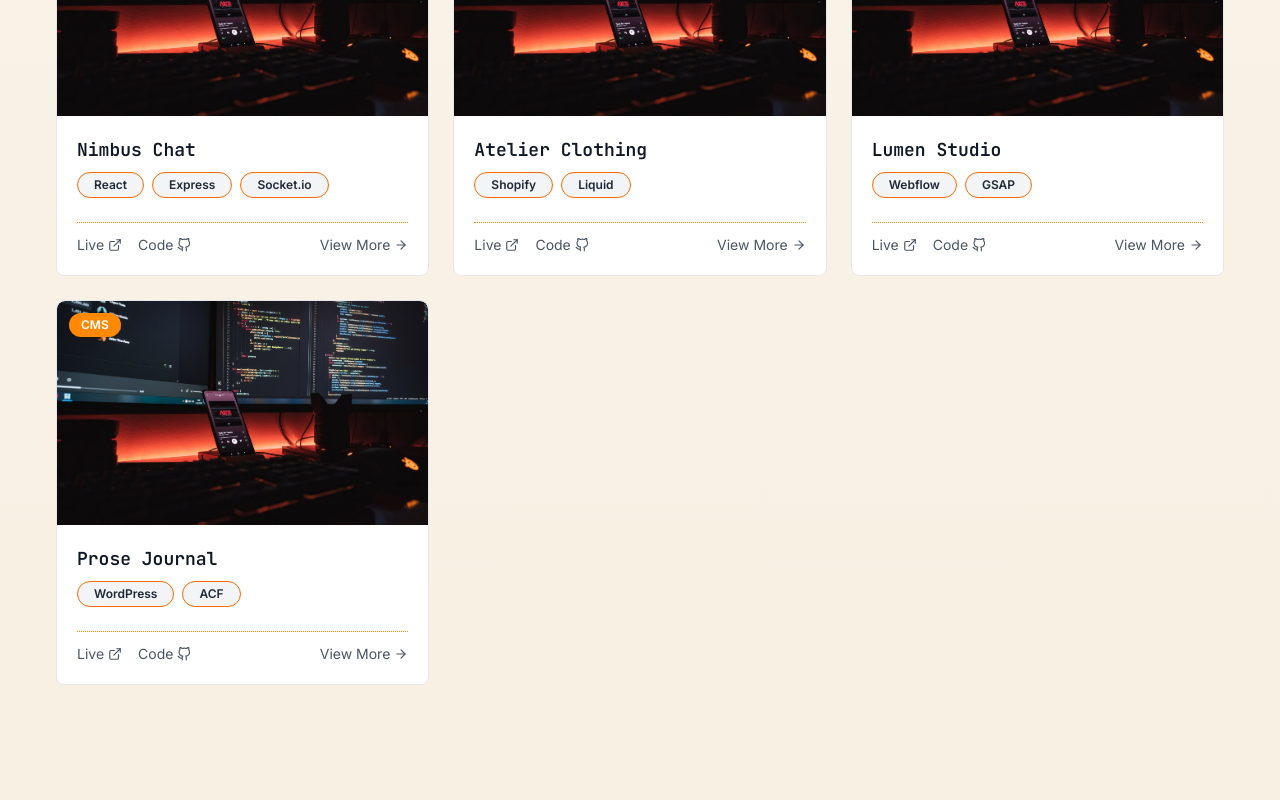
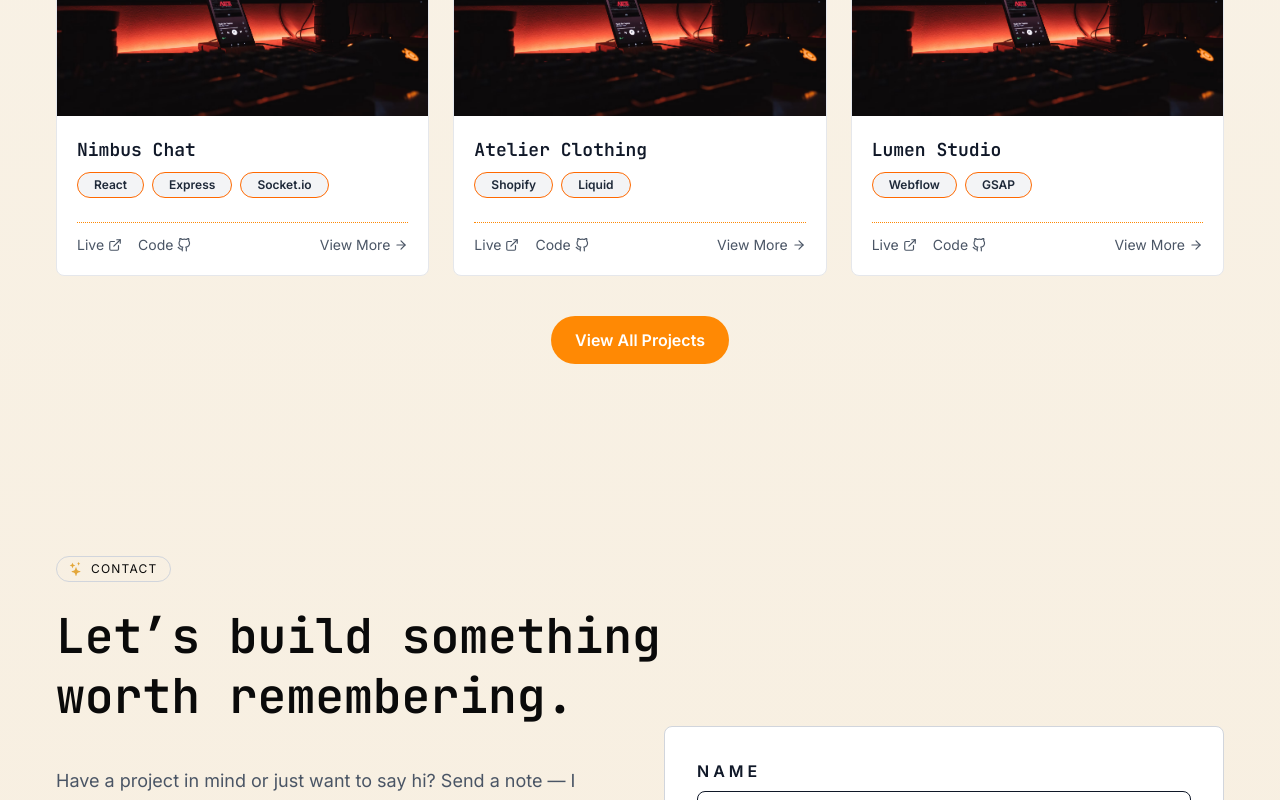
Before and after one commit to MASUMHD/masum, a Next.js app in the folder masum/: page / in a window 1280 px wide. Shown: the part 4768-5568 px from the top of the page. Built offline with nearby package versions, Linux system fonts and the light colour scheme; no server answers.

Commit message:
View All Projects Button

```diff
--- a/masum/app/(homeSections)/About.tsx
+++ b/masum/app/(homeSections)/About.tsx
@@ -5,9 +5,8 @@ import SectionName from "@/components/sectionName/SectionName";
 export default function About() {
   return (
     <section id="about" className="w-full py-16 md:py-24 z-10 relative">
-      {/* LEFT CONTENT */}
+      {/* TOP CONTENT */}
       <div>
-
         <SectionName name="About" />
 
         <h1 className="text-3xl md:text-5xl font-semibold leading-tight mb-6">
@@ -17,6 +16,7 @@ export default function About() {
         </h1>
       </div>
 
+      {/* MAIN CONTENT */}
       <div className="grid lg:grid-cols-2 gap-12 items-center">
         {/* RIGHT CONTENT */}
         <div className="">
--- a/masum/app/(homeSections)/projects/Projects.tsx
+++ b/masum/app/(homeSections)/projects/Projects.tsx
@@ -57,6 +57,7 @@ const projectsData = [
 export default function Projects() {
   const [active, setActive] = useState("All");
   const [CMS, setCms] = useState("All");
+  const [showAll, setShowAll] = useState(false);
 
   const filtered = projectsData.filter((item) => {
     if (active === "All") return true;
@@ -78,14 +79,22 @@ export default function Projects() {
 
         <ProjectFilter active={active} setActive={setActive} />
 
-        {active === "CMS" && (
-          <CMSFilter CMS={CMS} setCms={setCms} />
-        )}
+        {active === "CMS" && <CMSFilter CMS={CMS} setCms={setCms} />}
 
         <div className="grid md:grid-cols-3 gap-6 mt-10">
-          {filtered.map((item) => (
+          {(showAll ? filtered : filtered.slice(0, 6)).map((item) => (
             <ProjectCard key={item.id} item={item} />
           ))}
+        </div>
+
+        {/* View All Projects Button */}
+        <div className="mt-10 text-center">
+          <button
+            onClick={() => setShowAll(!showAll)}
+            className="inline-block bg-orange-400 hover:bg-orange-500 text-white font-semibold py-3 px-6 rounded-full cursor-pointer animation-bounce hover:-translate-y-1 transition duration-300 ease-in-out"
+          >
+            {showAll ? "Show Less" : "View All Projects"}
+          </button>
         </div>
       </div>
     </section>
```
